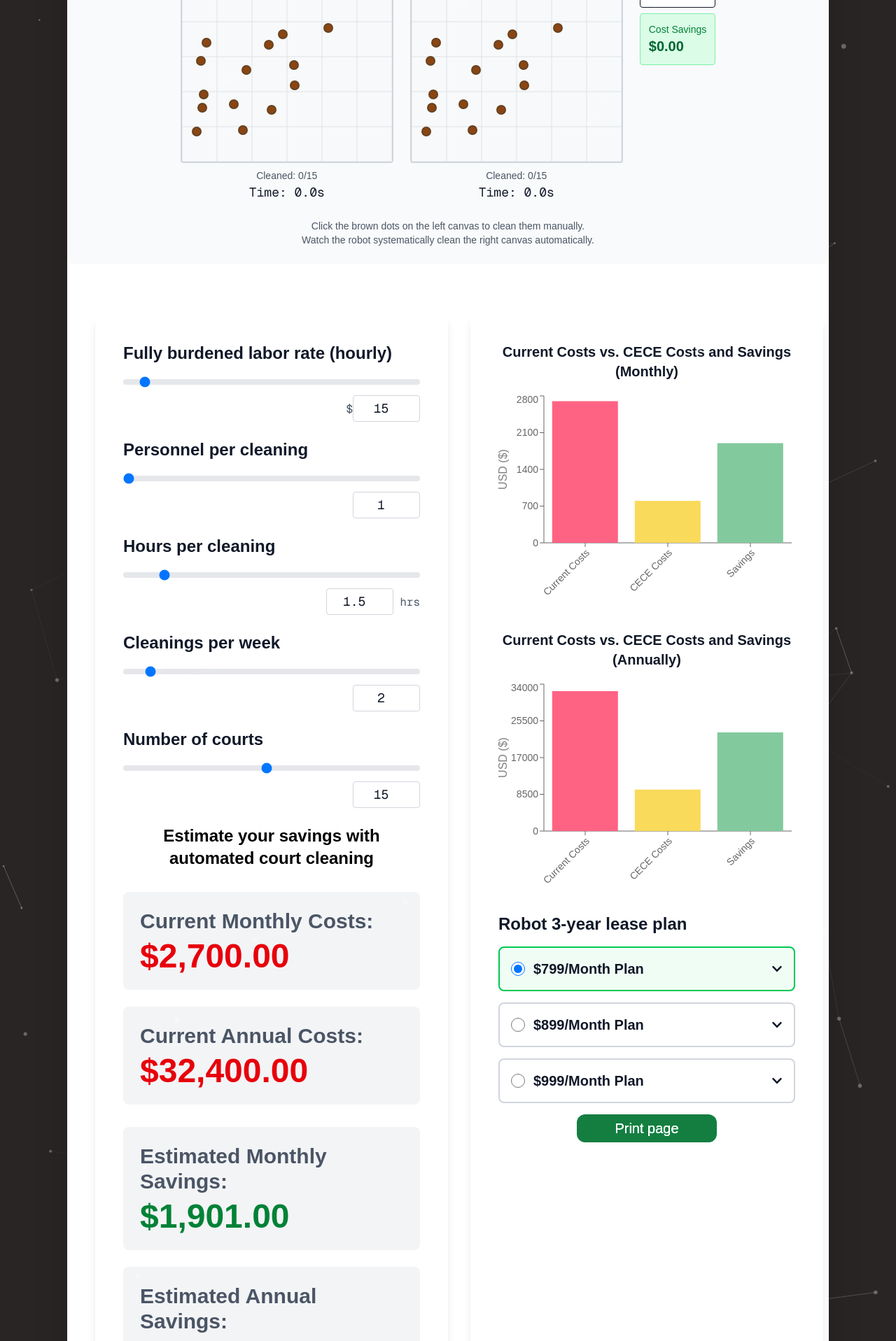
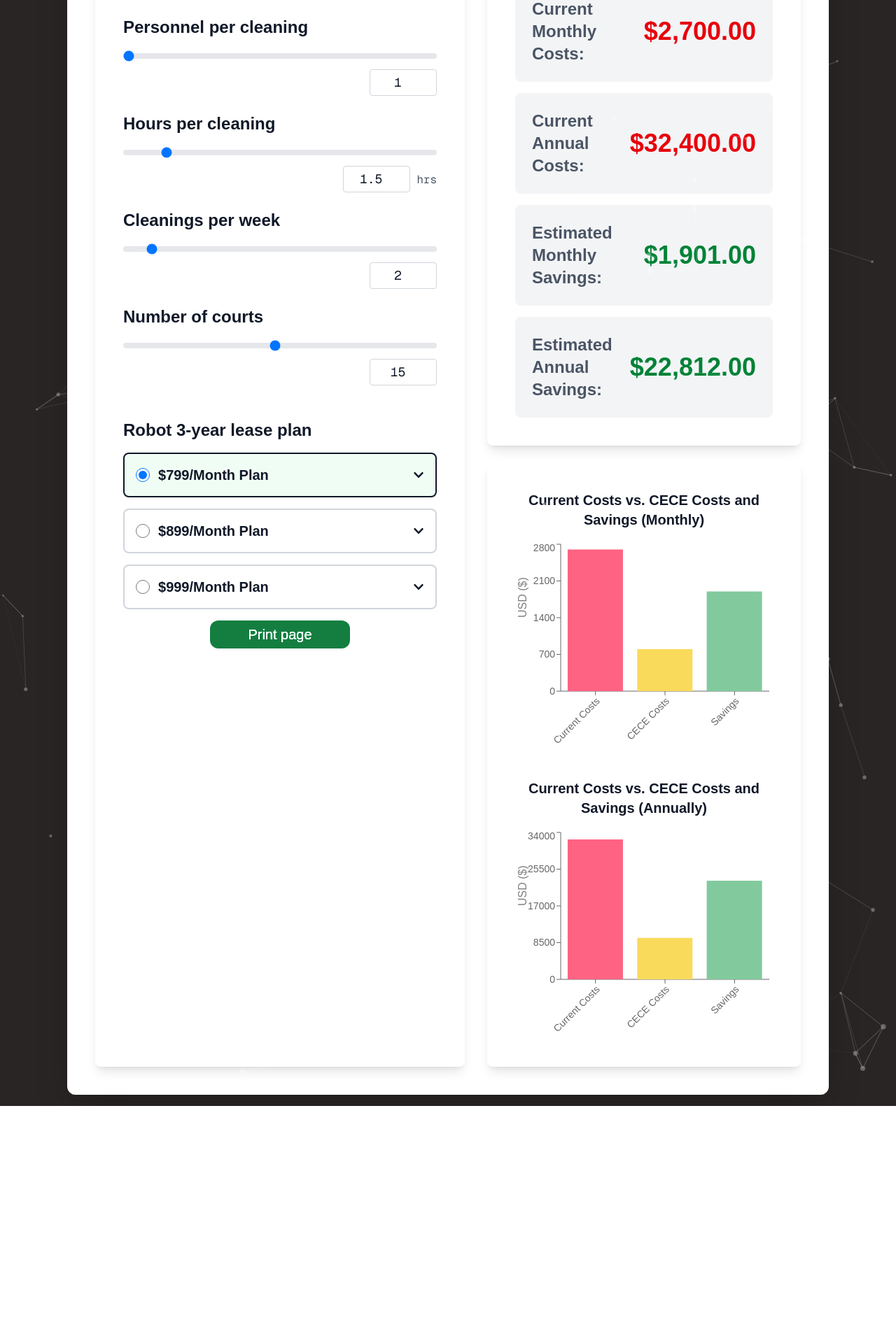
Before and after one commit to bjfong123/roi_calculator, a Next.js app: page / in a window 1280 px wide. Shown: the part 440-2357 px from the top of the page at 70% size. After the commit the page ends 2021 px from the top, so only its background shows below. Built offline with nearby package versions, Linux system fonts and the light colour scheme.

Commit message:
message_commit

```diff
--- a/src/app/page.js
+++ b/src/app/page.js
@@ -124,7 +124,7 @@ export default function Home() {
             <Image src={"/Operation_Autopilot.png"} alt="Description" width={300} height={200} />
           </div>
           {/* Add this after the sliders section and before the results */}
-<CleaningGame laborRate={laborRate} courts={courts} />
+{/* <CleaningGame laborRate={laborRate} courts={courts} /> */}
 
           {/*
           <div className="p-0 m-0 print:hidden">
@@ -137,193 +137,36 @@ export default function Home() {
             />
           </div>
           */}
+          <div className="flex flex-row w-full">
+            <h1 className="text-5xl text-center font-bold content-center"> Operation Calculate Your ROI </h1>
+
+
+          </div>
           <div className="flex flex-col xl:flex-row gap-0 xl:gap-8 p-6 lg:p-8 xl:p-10">
-
-            <div className="flex-1 xl:flex-none xl:w-1/2 bg-white rounded-lg shadow-lg p-8 lg:p-10 mb-6 xl:mb-0">
-
-              {/* Sliders - Now trigger automatic updates */}
+  {/* Left Panel: Sliders and Robot Plans */}
+  <div className="flex-1 xl:w-1/2 bg-white rounded-lg shadow-lg p-8 lg:p-10">
+    {/* Sliders */}
     <div className="space-y- print:hidden">
-                <Slider
-                  label="Fully burdened labor rate (hourly)"
-                  min={10}
-                  max={100}
-                  value={laborRate}
-                  setValue={setLaborRate}
-                  prefix="$"
-                />
-                <Slider
-                  label="Personnel per cleaning"
-                  min={1}
-                  max={10}
-                  value={personnel}
-                  setValue={setPersonnel}
-                />
-                <Slider
-                  label="Hours per cleaning"
-                  min={1}
-                  max={5}
-                  step={0.5}
-                  value={hours}
-                  setValue={setHours}
-                  suffix=" hrs"
-                />
-                <Slider
-                  label="Cleanings per week"
-                  min={1}
-                  max={14}
-                  value={frequency}
-                  setValue={setFrequency}
-                />
-                <Slider
-                  label="Number of courts"
-                  min={1}
-                  max={30}
-                  value={courts}
-                  setValue={setCourts}
-                />
+      <Slider label="Fully burdened labor rate (hourly)" min={10} max={100} value={laborRate} setValue={setLaborRate} prefix="$" />
+      <Slider label="Personnel per cleaning" min={1} max={10} value={personnel} setValue={setPersonnel} />
+      <Slider label="Hours per cleaning" min={1} max={5} step={0.5} value={hours} setValue={setHours} suffix=" hrs" />
+      <Slider label="Cleanings per week" min={1} max={14} value={frequency} setValue={setFrequency} />
+      <Slider label="Number of courts" min={1} max={30} value={courts} setValue={setCourts} />
     </div>
 
-              <p className="text-center text-black mb-8 text-2xl font-bold">
-                Estimate your savings with automated court cleaning
-              </p>
-
-              {/* Results - Now update automatically */}
-              <div className="bg-gray-100 p-6 rounded-lg mb-6">
-                <p className="text-3xl text-gray-600 font-bold mb-2">
-                  Current Monthly Costs:
-                </p>
-                <div className="text-5xl font-bold text-red-600">
-                  {formatCurrency(currentMonthlyCost)}
-                </div>
-              </div>
-
-              <div className="bg-gray-100 p-6 rounded-lg mb-8">
-                <p className="text-3xl text-gray-600 font-bold mb-2">
-                  Current Annual Costs:
-                </p>
-                <div className="text-5xl font-bold text-red-600">
-                  {formatCurrency(currentAnnualCost)}
-                </div>
-              </div>
-
-              <div className="bg-gray-100 p-6 rounded-lg mb-6">
-                <p className="text-3xl text-gray-600 font-bold mb-2">
-                  Estimated Monthly Savings:
-                </p>
-                <div className="text-5xl font-bold text-green-700">
-                  {formatCurrency(monthlySavings)}
-                </div>
-              </div>
-
-              <div className="bg-gray-100 p-6 rounded-lg mb-8">
-                <p className="text-3xl text-gray-600 font-bold mb-2">
-                  Estimated Annual Savings:
-                </p>
-                <div className="text-5xl font-bold text-green-700">
-                  {formatCurrency(annualSavings)}
-                </div>
-              </div>
-
-
-              {/* Calculate button removed - everything updates automatically */}
-            </div>
-
-            <div className="flex-1 xl:flex-none xl:w-1/2 bg-white rounded-lg shadow-lg p-8 lg:p-10">
-              <div className="flex flex-col items-center space-y-10">
-
-                {/* Charts now update automatically */}
-                <div className="w-full">
-                  <h3 className="text-center font-bold text-xl mb-4">
-                    Current Costs vs. CECE Costs and Savings (Monthly)
-                  </h3>
-                  <div className="w-full">
-                    <ResponsiveContainer width="100%" height={300}>
-                      <BarChart data={data}>
-                        <XAxis
-                          dataKey="name"
-                          fontSize={14}
-                          interval={0}
-                          angle={-45}
-                          textAnchor="end"
-                          height={80}
-                        />
-                        <YAxis fontSize={14}>
-                          <Label
-                            value="USD ($)"
-                            angle={-90}
-                            position="insideLeft"
-                            offset={1}
-                            style={{ textAnchor: "middle" }}
-                          />
-                        </YAxis>
-                        <Tooltip />
-                        <Bar dataKey="value">
-                          {data.map((entry, index) => (
-                            <Cell
-                              key={`cell-${index}`}
-                              fill={colors[index % colors.length] || "#ccc"}
-                            />
-                          ))}
-                        </Bar>
-                      </BarChart>
-                    </ResponsiveContainer>
-
-                  </div>
-
-                </div>
-
-                <div className="w-full">
-                  <h3 className="text-center font-bold text-xl mb-4">
-                    Current Costs vs. CECE Costs and Savings (Annually)
-                  </h3>
-                  <div className="w-full">
-                    <ResponsiveContainer width="100%" height={300}>
-                      <BarChart data={Annualdata}>
-                        <XAxis
-                          dataKey="name"
-                          fontSize={14}
-                          interval={0}
-                          angle={-45}
-                          textAnchor="end"
-                          height={80}
-                        />
-                        <YAxis fontSize={14}>
-                          <Label
-                            value="USD ($)"
-                            angle={-90}
-                            position="insideLeft"
-                            offset={1}
-                            style={{ textAnchor: "middle" }}
-                          />
-                        </YAxis>
-                        <Tooltip />
-                        <Bar dataKey="value">
-                          {data.map((entry, index) => (
-                            <Cell
-                              key={`cell-${index}`}
-                              fill={colors[index % colors.length] || "#ccc"}
-                            />
-                          ))}
-                        </Bar>
-                      </BarChart>
-                    </ResponsiveContainer>
-                  </div>
-                  {/* Robot Plan Selection with Dropdowns */}
-              <div className="mb-8 mt-8">
-                <label className="block font-semibold mb-4 text-2xl">
-                  Robot 3-year lease plan
-                </label>
+    {/* Robot Plan Selection */}
+    <div className="mt-12">
+      <label className="block font-semibold mb-4 text-2xl">Robot 3-year lease plan</label>
       <div className="flex flex-col gap-4">
-
-                  {/* $799 Plan */}
-                  <div className="relative">
+        {[799, 899, 999].map((cost) => (
+          <div key={cost} className="relative">
             <div
               className={`border-2 rounded-lg p-4 cursor-pointer transition-all ${
-                        robotCost === 799 ? 'border-green-500 bg-green-50' : 'border-gray-300'
+                robotCost === cost ? `border-${cost === 799 ? 'green' : cost === 899 ? 'purple' : 'blue'}-500 bg-${cost === 799 ? 'green' : cost === 899 ? 'purple' : 'blue'}-50` : 'border-gray-300'
               }`}
               onClick={() => {
-                        handleRobotPlanChange(799);
-                        toggleDropdown(799);
+                handleRobotPlanChange(cost);
+                toggleDropdown(cost);
               }}
             >
               <div className="flex items-center justify-between">
@@ -331,57 +174,18 @@ export default function Home() {
                   <input
                     type="radio"
                     name="robotCost"
-                            value={799}
-                            checked={robotCost === 799}
-                            onChange={() => handleRobotPlanChange(799)}
+                    value={cost}
+                    checked={robotCost === cost}
+                    onChange={() => handleRobotPlanChange(cost)}
                     className="form-radio h-5 w-5 mr-3"
                   />
-                          <span className="text-xl font-semibold">$799/Month Plan</span>
+                  <span className="text-xl font-semibold">${cost}/Month Plan</span>
                 </div>
-                        {activeDropdown === 799 ? <FaChevronUp /> : <FaChevronDown />}
+                {activeDropdown === cost ? <FaChevronUp /> : <FaChevronDown />}
               </div>
-
-                      {activeDropdown === 799 && (
+              {activeDropdown === cost && (
                 <div className="mt-4 pl-8 border-t pt-4">
-                          {planFeatures[799].map((feature, index) => (
-                            <div key={index} className="flex items-center mb-2">
-                              <span className="text-sm text-gray-600">• {feature.name}</span>
-                            </div>
-                          ))}
-                        </div>
-                      )}
-                    </div>
-                  </div>
-
-                  {/* $899 Plan */}
-                  <div className="relative">
-                    <div
-                      className={`border-2 rounded-lg p-4 cursor-pointer transition-all ${
-                        robotCost === 899 ? 'border-purple-500 bg-purple-50' : 'border-gray-300'
-                      }`}
-                      onClick={() => {
-                        handleRobotPlanChange(899);
-                        toggleDropdown(899);
-                      }}
-                    >
-                      <div className="flex items-center justify-between">
-                        <div className="flex items-center">
-                          <input
-                            type="radio"
-                            name="robotCost"
-                            value={899}
-                            checked={robotCost === 899}
-                            onChange={() => handleRobotPlanChange(899)}
-                            className="form-radio h-5 w-5 mr-3"
-                          />
-                          <span className="text-xl font-semibold">$899/Month Plan</span>
-                        </div>
-                        {activeDropdown === 899 ? <FaChevronUp /> : <FaChevronDown />}
-                      </div>
-
-                      {activeDropdown === 899 && (
-                        <div className="mt-4 pl-8 border-t pt-4">
-                          {planFeatures[899].map((feature, index) => (
+                  {planFeatures[cost].map((feature, index) => (
                     <div key={index} className="flex items-center mb-2">
                       <FaCheckCircle className="text-green-600 mr-2 w-4 h-4" />
                       <span className="text-sm text-gray-600">{feature.name}</span>
@@ -391,57 +195,74 @@ export default function Home() {
               )}
             </div>
           </div>
-
-                  {/* $999 Plan */}
-                  <div className="relative">
-                    <div
-                      className={`border-2 rounded-lg p-4 cursor-pointer transition-all ${
-                        robotCost === 999 ? 'border-blue-500 bg-blue-50' : 'border-gray-300'
-                      }`}
-                      onClick={() => {
-                        handleRobotPlanChange(999);
-                        toggleDropdown(999);
-                      }}
-                    >
-                      <div className="flex items-center justify-between">
-                        <div className="flex items-center">
-                          <input
-                            type="radio"
-                            name="robotCost"
-                            value={999}
-                            checked={robotCost === 999}
-                            onChange={() => handleRobotPlanChange(999)}
-                            className="form-radio h-5 w-5 mr-3"
-                          />
-                          <span className="text-xl font-semibold">$999/Month Plan</span>
-                        </div>
-                        {activeDropdown === 999 ? <FaChevronUp /> : <FaChevronDown />}
-                      </div>
-
-                      {activeDropdown === 999 && (
-                        <div className="mt-4 pl-8 border-t pt-4">
-                          {planFeatures[999].map((feature, index) => (
-                            <div key={index} className="flex items-center mb-2">
-                              <FaCheckCircle className="text-green-600 mr-2 w-4 h-4" />
-                              <span className="text-sm text-gray-600">{feature.name}</span>
-                            </div>
         ))}
-                        </div>
-                      )}
-                    </div>
-                  </div>
         <div className="flex justify-center align-center">
           <button
             onClick={() => window.print()}
             className="bg-green-900 text-white rounded-xl brightness-150 w-50 h-10 text-xl hover:bg-green-800 transition-all"
           >
             Print page
-
           </button>
         </div>
       </div>
     </div>
   </div>
+
+  {/* Right Panel: Results and Graphs split vertically */}
+  <div className="flex-1 xl:w-1/2 flex flex-col gap-6">
+    {/* Results */}
+    <div className="bg-white rounded-lg shadow-lg p-8 lg:p-10">
+      <p className="text-center text-black mb-6 text-2xl font-bold">Estimate your savings with automated court cleaning</p>
+
+      <div className="space-y-4">
+        <div className="bg-gray-100 p-6 rounded-lg flex justify-between items-center">
+          <p className="text-2xl text-gray-600 font-bold">Current Monthly Costs:</p>
+          <div className="text-4xl font-bold text-red-600">{formatCurrency(currentMonthlyCost)}</div>
+        </div>
+        <div className="bg-gray-100 p-6 rounded-lg flex justify-between items-center">
+          <p className="text-2xl text-gray-600 font-bold">Current Annual Costs:</p>
+          <div className="text-4xl font-bold text-red-600">{formatCurrency(currentAnnualCost)}</div>
+        </div>
+        <div className="bg-gray-100 p-6 rounded-lg flex justify-between items-center">
+          <p className="text-2xl text-gray-600 font-bold">Estimated Monthly Savings:</p>
+          <div className="text-4xl font-bold text-green-700">{formatCurrency(monthlySavings)}</div>
+        </div>
+        <div className="bg-gray-100 p-6 rounded-lg flex justify-between items-center">
+          <p className="text-2xl text-gray-600 font-bold">Estimated Annual Savings:</p>
+          <div className="text-4xl font-bold text-green-700">{formatCurrency(annualSavings)}</div>
+        </div>
+      </div>
+    </div>
+
+    {/* Graphs */}
+    <div className="bg-white rounded-lg shadow-lg p-8 lg:p-10">
+      <h3 className="text-center font-bold text-xl mb-4">Current Costs vs. CECE Costs and Savings (Monthly)</h3>
+      <ResponsiveContainer width="100%" height={300}>
+        <BarChart data={data}>
+          <XAxis dataKey="name" fontSize={14} interval={0} angle={-45} textAnchor="end" height={80} />
+          <YAxis fontSize={14}>
+            <Label value="USD ($)" angle={-90} position="insideLeft" />
+          </YAxis>
+          <Tooltip />
+          <Bar dataKey="value">
+            {data.map((entry, index) => <Cell key={`cell-${index}`} fill={colors[index % colors.length] || "#ccc"} />)}
+          </Bar>
+        </BarChart>
+      </ResponsiveContainer>
+
+      <h3 className="text-center font-bold text-xl mt-10 mb-4">Current Costs vs. CECE Costs and Savings (Annually)</h3>
+      <ResponsiveContainer width="100%" height={300}>
+        <BarChart data={Annualdata}>
+          <XAxis dataKey="name" fontSize={14} interval={0} angle={-45} textAnchor="end" height={80} />
+          <YAxis fontSize={14}>
+            <Label value="USD ($)" angle={-90} position="insideLeft" />
+          </YAxis>
+          <Tooltip />
+          <Bar dataKey="value">
+            {Annualdata.map((entry, index) => <Cell key={`cell-a-${index}`} fill={colors[index % colors.length] || "#ccc"} />)}
+          </Bar>
+        </BarChart>
+      </ResponsiveContainer>
     </div>
   </div>
 </div>
```
Lines whose indentation alone changed are shown as unchanged.
